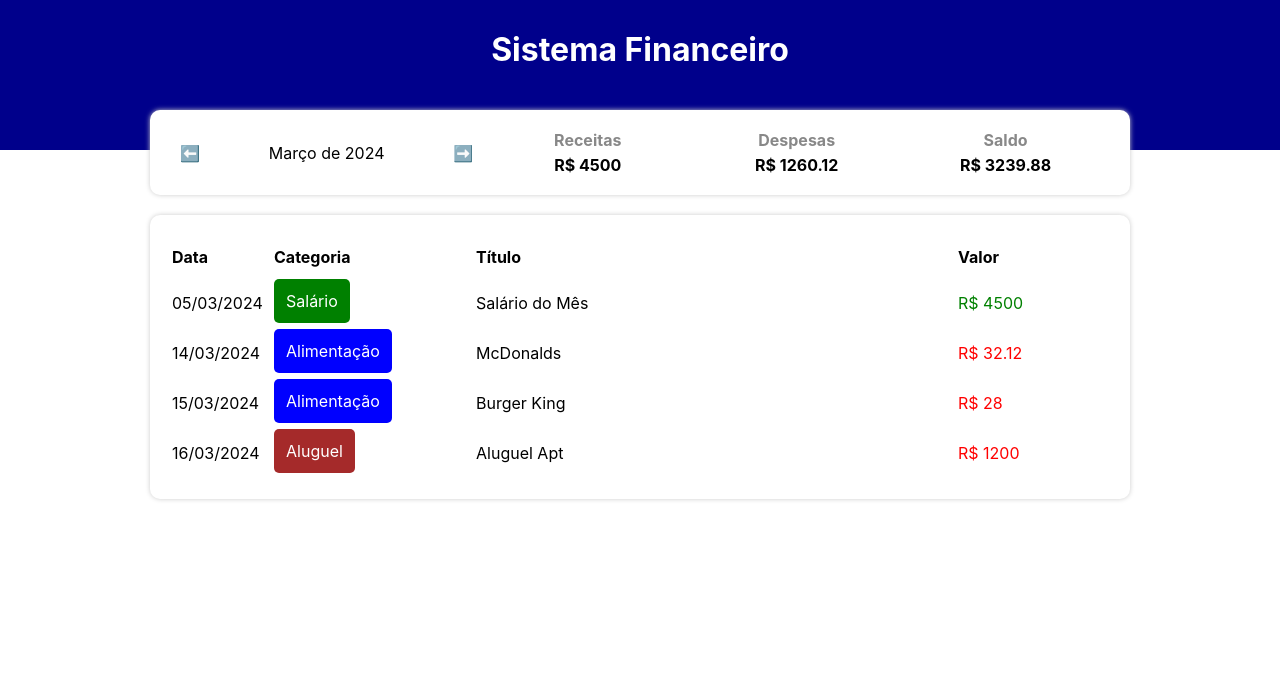
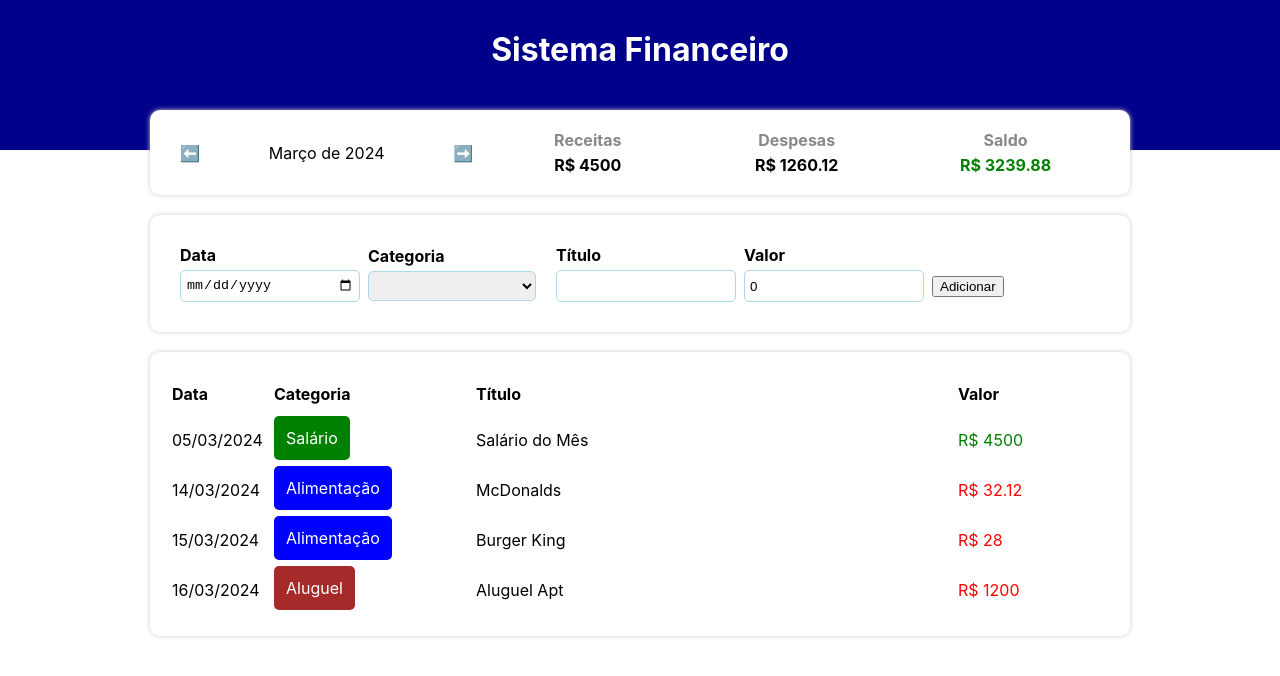
Before and after one commit to pierrialexandervidmar/Gerenciador-Financeiro, a React (Create React App) app: page / in a window 1280 px wide. Shown: the top 676 px of the page. Built offline with nearby package versions, Linux system fonts and the light colour scheme.

Commit message:
Validações do Formulário

```diff
--- a/src/App.tsx
+++ b/src/App.tsx
@@ -7,7 +7,7 @@
 import { getCurrentMonth, filterListByMonth } from './helpers/dateFilter';
 import { TableArea } from './components/TableArea';
 import { InfoArea } from './components/InfoArea';
-
+import { InputArea } from './components/InputArea';
 
 const App = () => {
 
@@ -35,14 +35,18 @@
         incomeCount += filteredList[i].value;
       }
     }
-
     setIncome(incomeCount);
     setExpense(expenseCount);
-
   }, [filteredList]);
 
   const handleMonthChange = (newMonth: string) => {
     setCurrentMonth(newMonth);
+  }
+
+  const handleAddItem = (item: Item) => {
+    let newList = [...list];
+    newList.push(item);
+    setList(newList);
   }
 
   return (
@@ -61,6 +65,7 @@
 
 
         {/* Área de Inserções */}
+        <InputArea onAdd={handleAddItem} />
 
 
 
--- a/src/components/InfoArea/index.tsx
+++ b/src/components/InfoArea/index.tsx
@@ -33,7 +33,7 @@
       <C.ResumeArea>
         <ResumeItem title="Receitas" value={income} />
         <ResumeItem title="Despesas" value={expense} />
-        <ResumeItem title="Saldo" value={income - expense} />
+        <ResumeItem title="Saldo" value={income - expense} color={ (income-expense) < 0 ? 'red' : 'green' }/>
       </C.ResumeArea>
     </C.Container>
   );
--- /dev/null
+++ b/src/components/InputArea/index.tsx
@@ -0,0 +1,91 @@
+import { useState } from 'react';
+import { Item } from '../../types/Item';
+import * as C from './styles';
+import { categories } from '../../data/Categories';
+
+type Props = {
+  onAdd: (item: Item) => void;
+}
+
+export const InputArea = ({ onAdd }: Props) => {
+  const [dateField, setDateField] = useState('');
+  const [categoryField, setCategoryField] = useState('');
+  const [titleField, setTitleField] = useState('');
+  const [valueField, setValueField] = useState(0);
+
+  let categoryKeys: string[] = Object.keys(categories);
+
+  const handleAddEvent = () => {
+    let errors: string[] = [];
+
+    if(isNaN(new Date(dateField).getTime())) {
+      errors.push('Data inválida!');
+    }
+    if(!categoryKeys.includes(categoryField)) {
+      errors.push('Categoria inválida!');
+    }
+    if(titleField === '') {
+      errors.push('Título vazio!');
+    }
+    if(valueField <= 0) {
+      errors.push('Valor inválido!');
+    }
+    if(errors.length > 0) {
+      alert(errors.join("\n"));
+    } else {
+      onAdd({
+        date: new Date(dateField),
+        category: categoryField,
+        title: titleField,
+        value: valueField
+      });
+      clearFields();
+    }
+  }
+
+  const clearFields = () => {
+    setDateField('');
+    setCategoryField('');
+    setTitleField('');
+    setValueField(0);
+  }
+
+  return (
+    <C.Container>
+
+      <C.InputLabel>
+        <C.InputTitle>Data</C.InputTitle>
+        <C.Input type="date" value={dateField} onChange={e => setDateField(e.target.value)} />
+      </C.InputLabel>
+
+      <C.InputLabel>
+        <C.InputTitle>Categoria</C.InputTitle>
+        <C.Select value={categoryField} onChange={e => setCategoryField(e.target.value)}>
+          <>
+            <option></option>
+            {categoryKeys.map((key, index) => (
+              <option key={index} value={key}>{categories[key].title}</option>
+            ))}
+          </>
+        </C.Select>
+      </C.InputLabel>
+
+
+      <C.InputLabel>
+        <C.InputTitle>Título</C.InputTitle>
+        <C.Input type="text" value={titleField} onChange={e => setTitleField(e.target.value)} />
+      </C.InputLabel>
+
+      <C.InputLabel>
+        <C.InputTitle>Valor</C.InputTitle>
+        <C.Input type="number" value={valueField} onChange={e => setValueField(parseFloat(e.target.value))} />
+      </C.InputLabel>
+
+      <C.InputLabel>
+        <C.InputTitle>&nbsp;</C.InputTitle>
+        <button onClick={handleAddEvent}>Adicionar</button>
+      </C.InputLabel>
+
+    </C.Container>
+  );
+}
--- /dev/null
+++ b/src/components/InputArea/styles.ts
@@ -0,0 +1,48 @@
+import styled from 'styled-components';
+
+export const Container = styled.div`
+    background-color: #FFF;
+    box-shadow: 0px 0px 5px #CCC;
+    border-radius: 10px;
+    padding: 20px;
+    margin-top: 20px;
+    display: flex;
+    align-items: center;
+`;
+export const InputLabel = styled.label`
+    flex: 1;
+    margin: 10px;
+`;
+export const InputTitle = styled.div`
+    font-weight: bold;
+    margin-bottom: 5px;
+`;
+export const Input = styled.input`
+    width: 100%;
+    height: 30px;
+    padding: 0 5px;
+    border: 1px solid lightblue;
+    border-radius: 5px;
+`;
+export const Select = styled.select`
+    width: 100%;
+    height: 30px;
+    padding: 0 5px;
+    border: 1px solid lightblue;
+    border-radius: 5px;
+`;
+export const Button = styled.button`
+    width: 100%;
+    height: 30px;
+    padding: 0 5px;
+    border: 1px solid lightblue;
+    border-radius: 5px;
+    background-color: lightblue;
+    color: black;
+    cursor: pointer;
+
+    &:hover {
+        background-color: blue;
+        color: white;
+    }
+`;
--- a/src/components/ResumeItem/index.tsx
+++ b/src/components/ResumeItem/index.tsx
@@ -3,13 +3,14 @@
 type Props = {
   title: string;
   value: number;
+  color?: string;
 }
 
-export const ResumeItem = ({ title, value }: Props) => {
+export const ResumeItem = ({ title, value, color }: Props) => {
   return (
     <C.Container>
       <C.Title>{title}</C.Title>
-      <C.Info>R$ {value}</C.Info>
+      <C.Info color={ color }>R$ {value}</C.Info>
     </C.Container>
   );
 }
--- a/src/components/ResumeItem/styles.ts
+++ b/src/components/ResumeItem/styles.ts
@@ -11,8 +11,8 @@
   margin-bottom: 5px;
 `;
 
-export const Info = styled.div`
+export const Info = styled.div<{ color?: string }>`
   text-align: center;
   font-weight: bold;
-  color: #000;
+  color: ${ props => props.color ?? '#000' };
 `;
```
